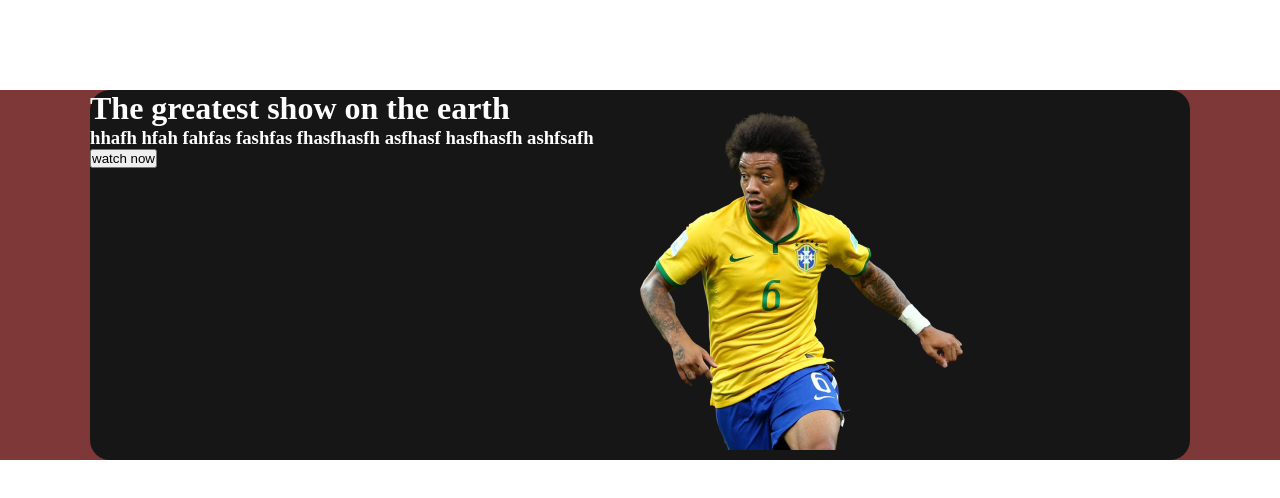
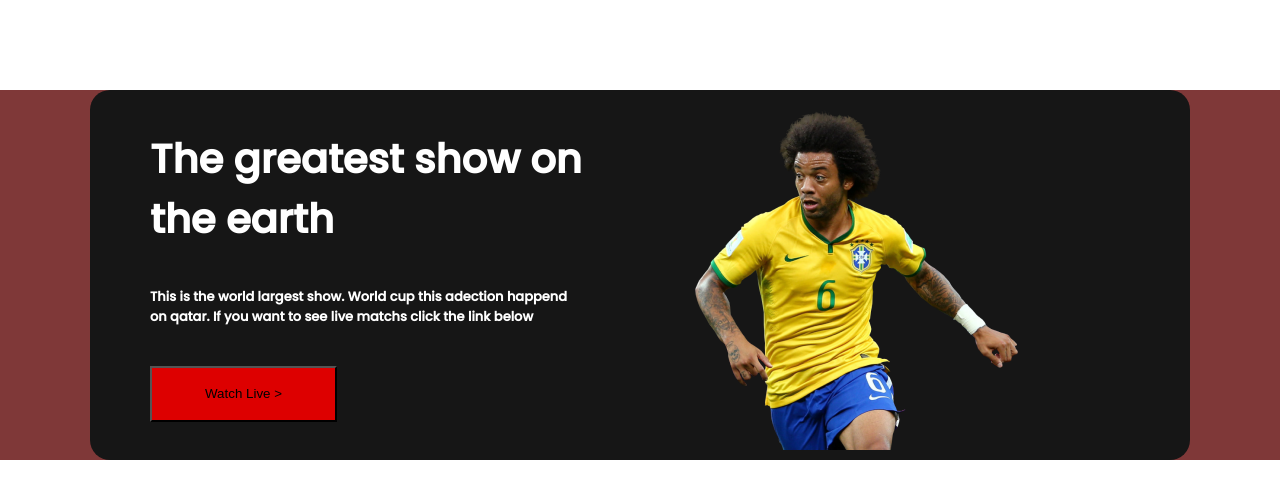
Before and after one commit to nahian255/Assingment-two, a plain HTML site: page index.html in a window 1280 px wide. Drawn offline with Linux system fonts and the light colour scheme.

Commit message:
heder complet

```diff
--- a/index.html
+++ b/index.html
@@ -6,6 +6,9 @@
     <meta name="viewport" content="width=device-width, initial-scale=1.0">
     <title>Document</title>
     <link rel="stylesheet" href="style.css">
+    <link rel="preconnect" href="https://fonts.googleapis.com">
+    <link rel="preconnect" href="https://fonts.gstatic.com" crossorigin>
+    <link href="https://fonts.googleapis.com/css2?family=Poppins:wght@500&display=swap" rel="stylesheet">
 </head>
 
 <body>
@@ -13,12 +16,13 @@
         <div class="card">
             <div class="text">
                 <div class="title-part">
-                    <h1>The greatest show on the earth</h1>
+                    <h1 class="big-title">The greatest show on the earth</h1>
                 </div>
                 <div class="title-part">
-                    <h3>hhafh hfah fahfas fashfas fhasfhasfh asfhasf hasfhasfh ashfsafh </h3>
+                    <h3 class="small-title"> This is the world largest show. World cup this adection happend on qatar.
+                        If you want to see live matchs click the link below </h3>
                 </div>
-                <div class="title-part"><input type="button" value="watch now"></div>
+                <div class="title-part"><input id="button" type="button" value="Watch Live >"></div>
             </div>
             <div class="player-img">
                 <img src="./world-cup-main/assets/Banner Image.png" alt="">
--- a/style.css
+++ b/style.css
@@ -3,6 +3,14 @@
     padding: 0;
     box-sizing: border-box;
 }
+
+/* font style */
+body {
+    font-family: 'Poppins',
+        sans-serif;
+
+}
+
 
 /*----- style header part----- */
 .top-section {
@@ -26,6 +34,28 @@
     color: white;
     height: 100%;
     width: 50%;
+    display: flex;
+    flex-direction: column;
+    justify-content: space-evenly;
+    align-items: flex-start;
+}
+
+.title-part {
+    margin-left: 60px;
+}
+
+.big-title {
+    font-size: 40px;
+}
+
+.small-title {
+    font-size: small;
+}
+
+#button {
+    height: 56px;
+    width: 187px;
+    background: #DD0000;
 }
 
 .player-img {
@@ -33,5 +63,6 @@
     height: 100%;
     width: 50%;
     margin-top: 40px;
+    margin-left: 110px;
 
 }
```
